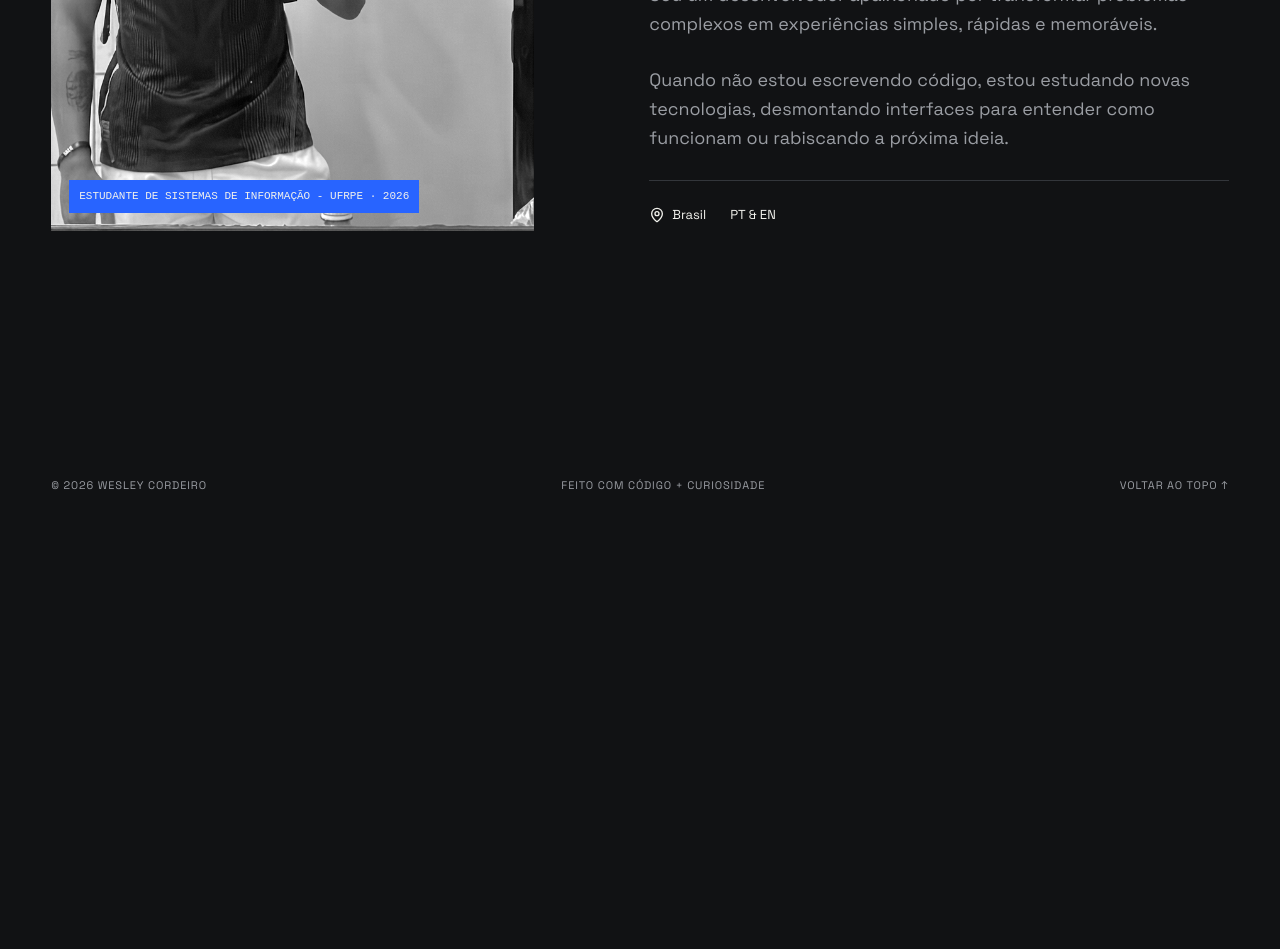
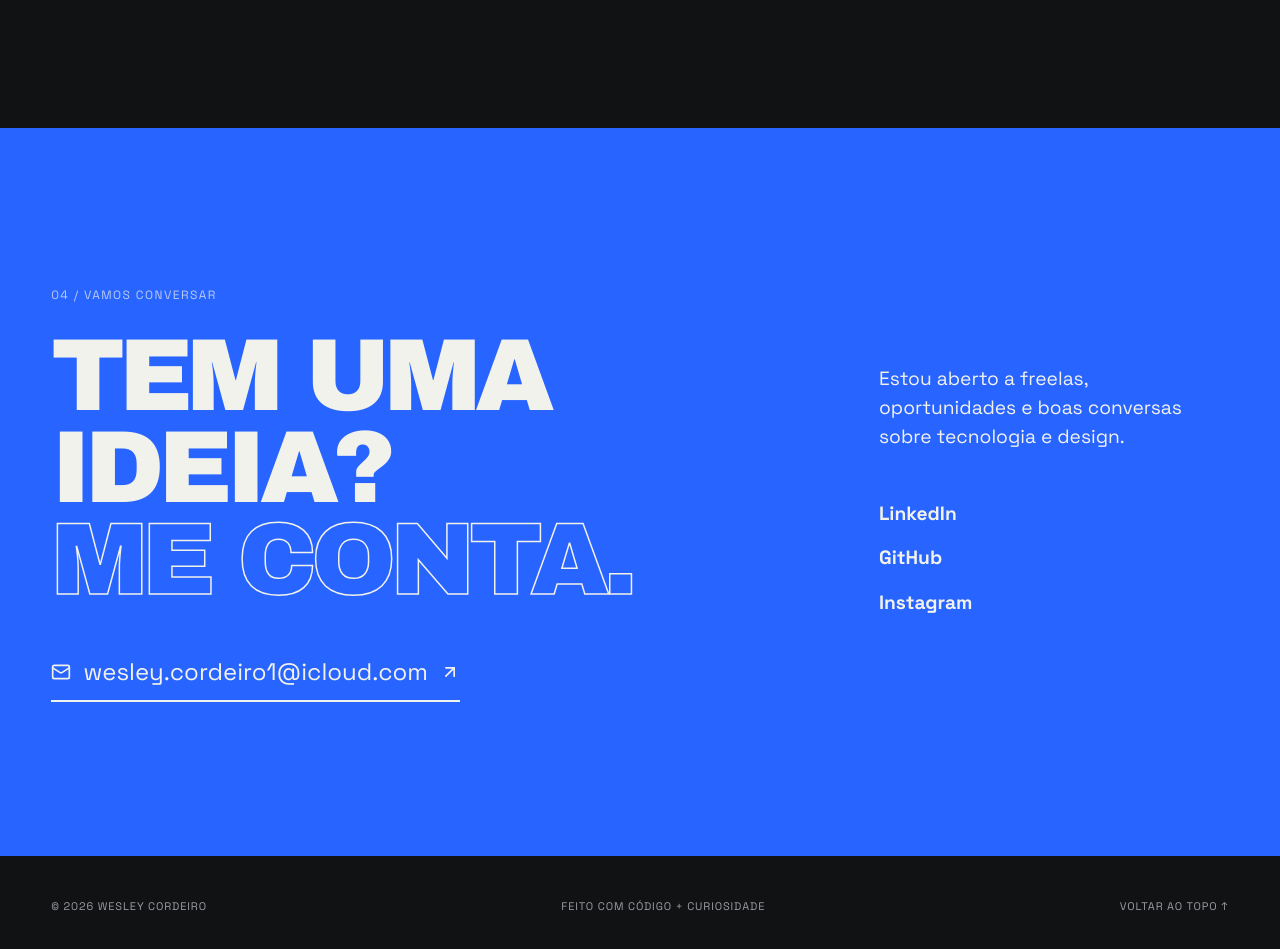
Before and after one commit to WesleyCords/my_portfolio, a Next.js app: page / in a window 1280 px wide. Shown: the part 7280-8229 px from the top of the page. Before the commit the page ends 7815 px from the top, so only its background shows below. Built offline with nearby package versions, Linux system fonts and the light colour scheme.

Commit message:
create section contact

```diff
--- a/next.config.ts
+++ b/next.config.ts
@@ -3,7 +3,7 @@ import type { NextConfig } from "next";
 const nextConfig: NextConfig = {
   /* config options here */
   reactCompiler: true,
-  allowedDevOrigins: ["192.168.1.81"],
+  allowedDevOrigins: ["192.168.1.*"],
 };
 
 export default nextConfig;
--- a/src/app/globals.css
+++ b/src/app/globals.css
@@ -5,6 +5,7 @@
 @import '../styles/section-projects.css';
 @import '../styles/journey.css';
 @import '../styles/about.css';
+@import '../styles/contact.css';
 
 @theme inline {
   --font-sans: var(--font-body);
--- a/src/portfolio-page.tsx
+++ b/src/portfolio-page.tsx
@@ -4,7 +4,7 @@ import { projects, stacks } from './data';
 import Image from 'next/image';
 import { useEffect, useRef, useState } from 'react';
 import dynamic from 'next/dynamic';
-import { ArrowDown, ArrowUpRight, Asterisk, MapPin } from 'lucide-react';
+import { ArrowDown, ArrowUpRight, Asterisk, Mail, MapPin } from 'lucide-react';
 
 const AbstractSculpture = dynamic(() => import('./sculpture-three'), {
   ssr: false,
@@ -192,6 +192,7 @@ export default function PortfolioPage() {
             src="/my-litle-photo.jpeg"
             alt="Minha fotinha"
             fill
+            loading="eager"
             sizes="(max-width: 768px) 100vw, 42vw"
           />
           <span>ESTUDANTE DE SISTEMAS DE INFORMAÇÃO - UFRPE · {new Date().getFullYear()}</span>
@@ -222,8 +223,37 @@ export default function PortfolioPage() {
         </Reveal>
       </section>
 
+      <section id="contact" className="contact section-shell" aria-labelledby="contact-title">
+        <Reveal>
+          <span>04 / VAMOS CONVERSAR</span>
+          <h2 id="contact-title">
+            TEM UMA IDEIA?
+            <br />
+            <span>ME CONTA.</span>
+          </h2>
+          <a href="mailto:wesley.cordeiro1@icloud.com" className="email-link">
+            <Mail aria-hidden="true" /> wesley.cordeiro1@icloud.com{' '}
+            <ArrowUpRight aria-hidden="true" />
+          </a>
+        </Reveal>
+        <Reveal className="contact-side">
+          <p>Estou aberto a freelas, oportunidades e boas conversas sobre tecnologia e design.</p>
+          <div>
+            <a href="https://www.linkedin.com/in/wesley-cordeiro-dev/" target="_blank">
+              LinkedIn
+            </a>
+            <a href="https://github.com/WesleyCords" target="_blank">
+              GitHub
+            </a>
+            <a href="https://instagram.com/wesleycords" target="_blank">
+              Instagram
+            </a>
+          </div>
+        </Reveal>
+      </section>
+
       <footer>
-        <span>© 2026 WESLEY CORDEIRO</span>
+        <span>© {new Date().getFullYear()} WESLEY CORDEIRO</span>
         <span>FEITO COM CÓDIGO + CURIOSIDADE</span>
         <a href="#being">VOLTAR AO TOPO ↑</a>
       </footer>
--- /dev/null
+++ b/src/styles/contact.css
@@ -0,0 +1,65 @@
+.contact {
+  background: var(--primary);
+  color: var(--primary-foreground);
+  display: grid;
+  grid-template-columns: 2fr 1fr;
+  gap: 10vw;
+  min-height: 78vh;
+  align-items: center;
+
+  > div > span {
+    color: var(--primary-foreground);
+    opacity: 0.72;
+  }
+
+  h2 {
+    margin: 24px 0 48px;
+    font-size: clamp(3.2rem, 8vw, 8rem);
+
+    span {
+      color: transparent;
+      -webkit-text-stroke: 1.5px var(--primary-foreground);
+    }
+  }
+}
+
+.email-link {
+  display: inline-flex;
+  align-items: center;
+  gap: 12px;
+  border-bottom: 2px solid var(--primary-foreground);
+  padding-bottom: 10px;
+  font-size: clamp(1rem, 2vw, 1.5rem);
+
+  svg {
+    width: 20px;
+  }
+}
+
+.contact-side {
+  display: flex;
+  flex-direction: column;
+  gap: 48px;
+
+  p {
+    font-size: 1.2rem;
+    line-height: 1.5;
+  }
+
+  div {
+    display: flex;
+    flex-direction: column;
+    align-items: flex-start;
+    gap: 15px;
+  }
+
+  a {
+    border-bottom: 1px solid transparent;
+    font-size: 1.2rem;
+    font-weight: bold;
+
+    &:hover {
+      border-color: currentColor;
+    }
+  }
+}
--- a/src/styles/section-projects.css
+++ b/src/styles/section-projects.css
@@ -1,5 +1,5 @@
 .section-shell {
-  padding: 16vw 4vw;
+  padding: 12vw 4vw;
 }
 
 .section-heading {
```
